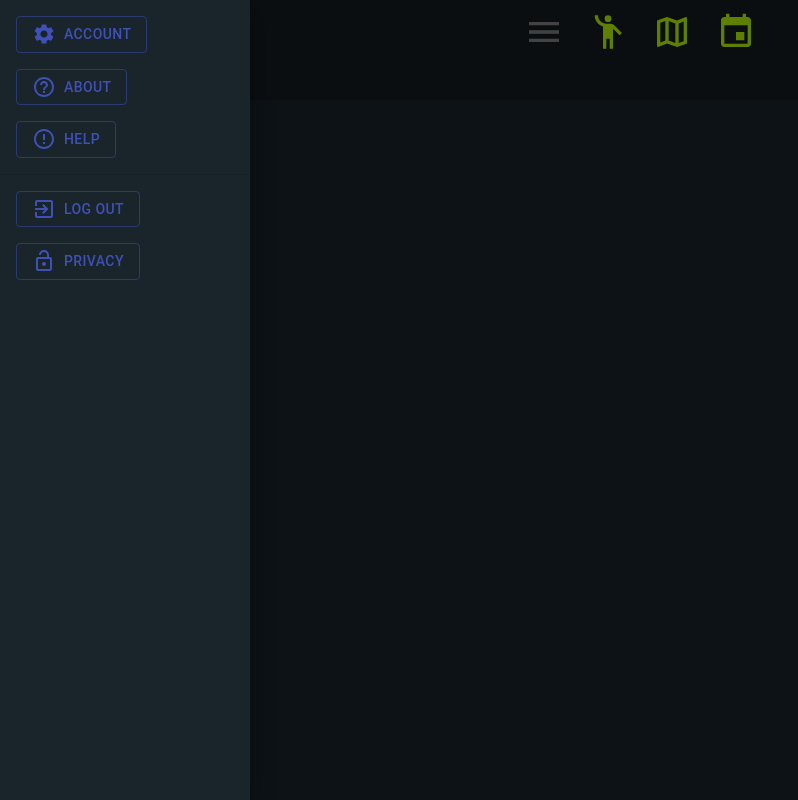
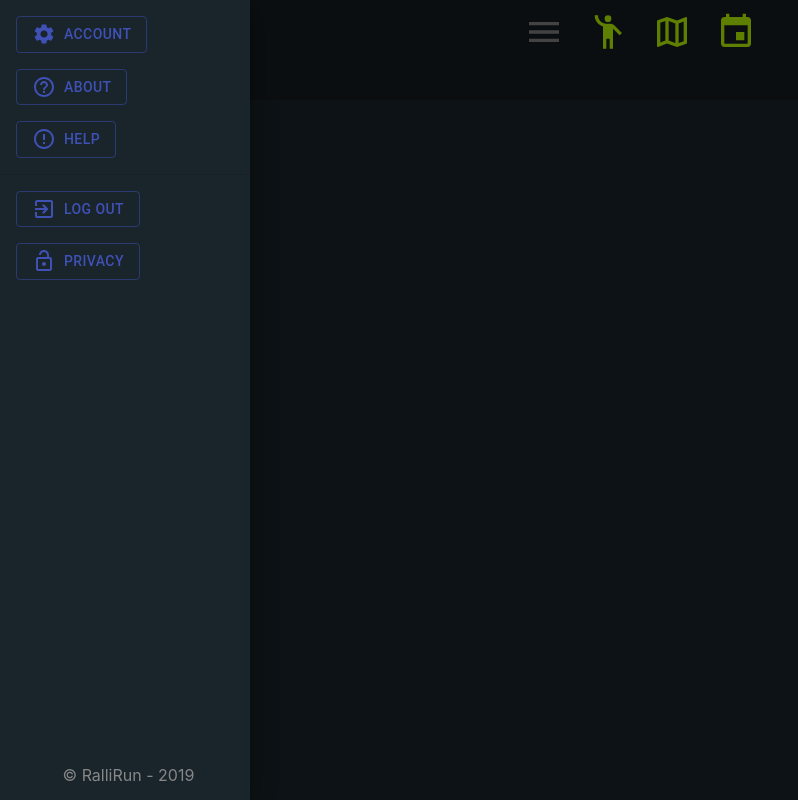
Before and after one commit to erik-t-irgens/RunningApp-React, a React (Create React App) app: page / in a window 1280 px wide. Both pictures are taken after a click on the button 544 px from the left and 32 px from the top of the page. Shown: the whole page, without its empty margins (0-798 px from the left). Built offline with nearby package versions, Linux system fonts and the light colour scheme.

Commit message:
Add and bugfix navigational buttons, moving Header component into my router.

```diff
--- a/src/components/App.js
+++ b/src/components/App.js
@@ -14,6 +14,7 @@ import Gallery from './Gallery'
 import Home from './Home';
 import Header from "./Header.js"
 import Grid from "./Grid.js";
+
 
 function App() {
 
@@ -41,8 +42,9 @@ function App() {
 
   return (
     <div className="App">
-      <Header></Header>
+
       <Router>
+        <Header></Header>
         <Route exact path="/" ></Route>
         <Route exact path="/register" component={Register} />
         <Route exact path="/login" component={Login} />
--- a/src/components/NavBar.js
+++ b/src/components/NavBar.js
@@ -21,6 +21,7 @@ import ErrorOutlineIcon from '@material-ui/icons/ErrorOutline';
 import LockOpenIcon from '@material-ui/icons/LockOpen';
 import Button from '@material-ui/core/Button';
 import { hidden } from 'ansi-colors';
+import { Link } from 'react-router-dom';
 
 
 const useStyles = makeStyles(theme => ({
@@ -37,6 +38,7 @@ const useStyles = makeStyles(theme => ({
         backgroundColor: "#19242b",
         height: '100%',
         overflow: 'hidden',
+
     },
     fullList: {
         width: 'auto',
@@ -53,6 +55,13 @@ const useStyles = makeStyles(theme => ({
         margin: theme.spacing(2),
 
 
+    },
+    paragraph: {
+        color: "#878787",
+        position: 'sticky',
+        top: '100%',
+        bottom: 0,
+        marginLeft: '25%',
     },
     input: {
         display: 'none',
@@ -132,6 +141,7 @@ const NavBar = (props) => {
                     </Button>
                 </ListItem>
             </List>
+            <p className={classes.paragraph}>&#169; RalliRun - 2019</p>
         </div>
     );
 
@@ -143,20 +153,23 @@ const NavBar = (props) => {
             <IconButton onClick={toggleDrawer('left', true)} className={classes.button, classes.hamburger} aria-label="add to shopping cart">
                 <MenuIcon className={classes.buttonicons} />
             </IconButton>
+            <Link to="/app/user" replace>
                 <IconButton
                     className={classes.button, classes.pair}
-                aria-label="Find"
-                component="span"
-            >
+                    aria-label="users">
                     <EmojiPeople className={classes.buttonicons} />
                 </IconButton>
+            </Link>
+            <Link to="/app/track" replace>
                 <IconButton className={classes.button, classes.track} aria-label="Tracks">
                     <Map className={classes.buttonicons} />
                 </IconButton>
-
+            </Link>
+            <Link to="/app/event" replace>
                 <IconButton className={classes.button, classes.event} aria-label="Browse events">
                     <EventIcon className={classes.buttonicons} />
                 </IconButton>
+            </Link>
             <Drawer open={state.left} onClose={toggleDrawer('left', false)}>
                 {sideList('left')}
             </Drawer>
--- a/src/index.js
+++ b/src/index.js
@@ -3,8 +3,13 @@ import ReactDOM from 'react-dom';
 import './styles/index.css';
 import App from './components/App';
 import * as serviceWorker from './serviceWorker';
+import { BrowserRouter as Router, Route, Link } from 'react-router-dom';
 
-ReactDOM.render(<App />, document.getElementById('root'));
+ReactDOM.render(
+    <Router>
+        <App />
+    </Router>,
+    document.getElementById('root'));
 
 // If you want your app to work offline and load faster, you can change
 // unregister() to register() below. Note this comes with some pitfalls.
```
Lines whose indentation alone changed are shown as unchanged.
